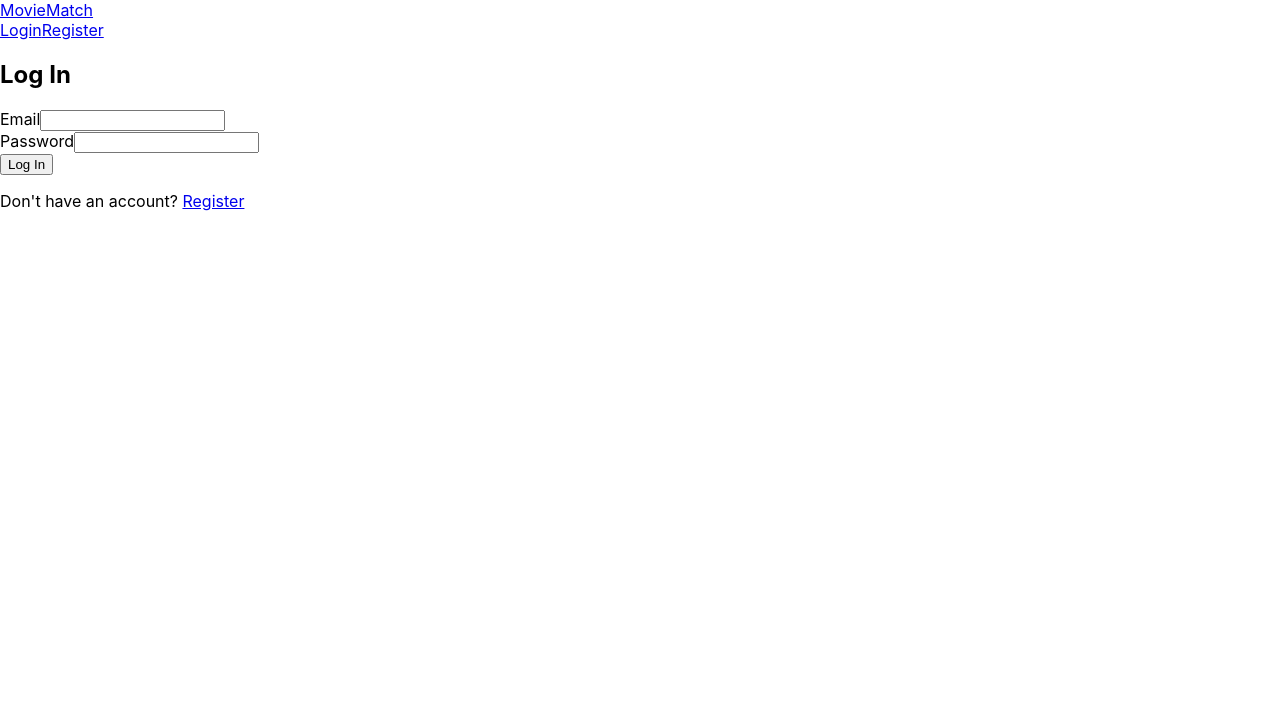
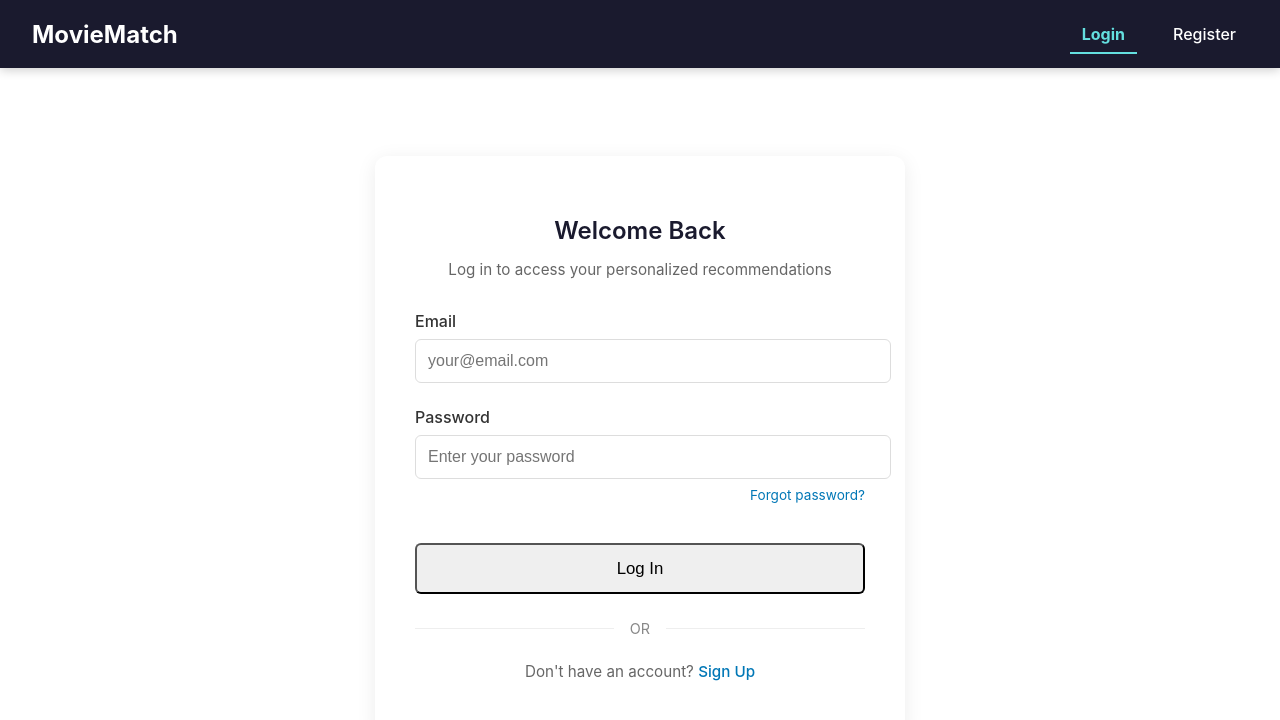
Before and after one commit to darickle/Python-Movie-Recommender, a React (Create React App) app in the folder frontend/: page /login in a window 1280 px wide. Shown: the top 720 px of the page. Built offline with nearby package versions, Linux system fonts and the light colour scheme.

Commit message:
Style the pages that I can currently see

```diff
--- a/frontend/src/components/Login.js
+++ b/frontend/src/components/Login.js
@@ -1,15 +1,18 @@
 import React, { useState } from 'react';
 import { Link } from 'react-router-dom';
 import axios from 'axios';
+import '../styles/auth.css';
 
 function Login({ login }) {
   const [email, setEmail] = useState('');
   const [password, setPassword] = useState('');
   const [error, setError] = useState('');
+  const [isLoading, setIsLoading] = useState(false);
 
   const handleSubmit = async (e) => {
     e.preventDefault();
     setError('');
+    setIsLoading(true);
 
     try {
       const response = await axios.post('http://localhost:5000/api/login', {
@@ -20,12 +23,18 @@ const handleSubmit = async (e) => {
       login(response.data.token, response.data.user);
     } catch (error) {
       setError(error.response?.data?.error || 'Login failed. Please try again.');
+    } finally {
+      setIsLoading(false);
     }
   };
 
   return (
+    <div className="container">
       <div className="auth-container">
-    <h2>Log In</h2>
+        <div className="auth-header">
+          <h2>Welcome Back</h2>
+          <p className="auth-subtitle">Log in to access your personalized recommendations</p>
+        </div>
 
         {error && <div className="error-message">{error}</div>}
 
@@ -37,7 +46,9 @@ return (
               id="email"
               value={email}
               onChange={(e) => setEmail(e.target.value)}
+              placeholder="your@email.com"
               required
+              className="form-input"
             />
           </div>
 
@@ -48,16 +59,32 @@ return (
               id="password"
               value={password}
               onChange={(e) => setPassword(e.target.value)}
+              placeholder="Enter your password"
               required
+              className="form-input"
             />
+            <div className="password-options">
+              <Link to="/forgot-password" className="forgot-password">Forgot password?</Link>
+            </div>
           </div>
 
-      <button type="submit" className="btn btn-primary">Log In</button>
+          <button
+            type="submit"
+            className={`btn btn-primary login-btn ${isLoading ? 'btn-loading' : ''}`}
+            disabled={isLoading}
+          >
+            {isLoading ? 'Logging in...' : 'Log In'}
+          </button>
         </form>
 
+        <div className="auth-separator">
+          <span>OR</span>
+        </div>
+
         <p className="auth-redirect">
-      Don't have an account? <Link to="/register">Register</Link>
+          Don't have an account? <Link to="/register" className="auth-link">Sign Up</Link>
         </p>
+      </div>
     </div>
   );
 }
--- a/frontend/src/components/Navbar.js
+++ b/frontend/src/components/Navbar.js
@@ -1,26 +1,46 @@
-import React from 'react';
-import { Link } from 'react-router-dom';
+import React, { useState } from 'react';
+import { Link, useLocation } from 'react-router-dom';
+import '../styles/navbar.css';
 
 function Navbar({ isAuthenticated, logout, user }) {
+  const [menuOpen, setMenuOpen] = useState(false);
+  const location = useLocation();
+
+  const toggleMenu = () => {
+    setMenuOpen(!menuOpen);
+  };
+
+  const closeMenu = () => {
+    setMenuOpen(false);
+  };
+
+  const isActive = (path) => {
+    return location.pathname === path ? 'active' : '';
+  };
+
   return (
     <nav className="navbar">
       <div className="navbar-brand">
         <Link to="/">MovieMatch</Link>
       </div>
 
-    <div className="navbar-menu">
+      <button className="menu-toggle" onClick={toggleMenu}>
+        {menuOpen ? '✕' : '☰'}
+      </button>
+
+      <div className={`navbar-menu ${menuOpen ? 'show' : ''}`}>
         {isAuthenticated ? (
           <>
-          <Link to="/" className="nav-item">Home</Link>
-          <Link to="/watchlist" className="nav-item">Watchlist</Link>
-          <Link to="/setup" className="nav-item">Services</Link>
-          <Link to="/profile" className="nav-item">Profile</Link>
-          <button onClick={logout} className="nav-item btn-link">Logout</button>
+            <Link to="/" className={`nav-item ${isActive('/')}`} onClick={closeMenu}>Home</Link>
+            <Link to="/watchlist" className={`nav-item ${isActive('/watchlist')}`} onClick={closeMenu}>Watchlist</Link>
+            <Link to="/setup" className={`nav-item ${isActive('/setup')}`} onClick={closeMenu}>Services</Link>
+            <Link to="/profile" className={`nav-item ${isActive('/profile')}`} onClick={closeMenu}>Profile</Link>
+            <button onClick={() => { logout(); closeMenu(); }} className="nav-item btn-link">Logout</button>
           </>
         ) : (
           <>
-          <Link to="/login" className="nav-item">Login</Link>
-          <Link to="/register" className="nav-item">Register</Link>
+            <Link to="/login" className={`nav-item ${isActive('/login')}`} onClick={closeMenu}>Login</Link>
+            <Link to="/register" className={`nav-item ${isActive('/register')}`} onClick={closeMenu}>Register</Link>
           </>
         )}
       </div>
--- a/frontend/src/components/Register.js
+++ b/frontend/src/components/Register.js
@@ -1,12 +1,14 @@
 import React, { useState } from 'react';
 import { Link } from 'react-router-dom';
 import axios from 'axios';
+import '../styles/auth.css';
 
 function Register({ login }) {
   const [email, setEmail] = useState('');
   const [password, setPassword] = useState('');
   const [confirmPassword, setConfirmPassword] = useState('');
   const [error, setError] = useState('');
+  const [isLoading, setIsLoading] = useState(false);
 
   const handleSubmit = async (e) => {
     e.preventDefault();
@@ -16,6 +18,8 @@ const handleSubmit = async (e) => {
       setError('Passwords do not match');
       return;
     }
+
+    setIsLoading(true);
 
     try {
       const response = await axios.post('http://localhost:5000/api/register', {
@@ -27,12 +31,18 @@ const handleSubmit = async (e) => {
       login(response.data.token, { email, streaming_services: [] });
     } catch (error) {
       setError(error.response?.data?.error || 'Registration failed. Please try again.');
+    } finally {
+      setIsLoading(false);
     }
   };
 
   return (
+    <div className="container">
       <div className="auth-container">
+        <div className="auth-header">
           <h2>Create an Account</h2>
+          <p className="auth-subtitle">Sign up to discover personalized movie recommendations</p>
+        </div>
 
         {error && <div className="error-message">{error}</div>}
 
@@ -44,7 +54,9 @@ return (
               id="email"
               value={email}
               onChange={(e) => setEmail(e.target.value)}
+              placeholder="your@email.com"
               required
+              className="form-input"
             />
           </div>
 
@@ -55,8 +67,11 @@ return (
               id="password"
               value={password}
               onChange={(e) => setPassword(e.target.value)}
+              placeholder="Create a password"
               required
+              className="form-input"
             />
+            <div className="password-hint">Password must be at least 8 characters</div>
           </div>
 
           <div className="form-group">
@@ -66,16 +81,33 @@ return (
               id="confirm-password"
               value={confirmPassword}
               onChange={(e) => setConfirmPassword(e.target.value)}
+              placeholder="Confirm your password"
               required
+              className="form-input"
             />
           </div>
 
-      <button type="submit" className="btn btn-primary">Register</button>
+          <button
+            type="submit"
+            className={`btn btn-primary login-btn ${isLoading ? 'btn-loading' : ''}`}
+            disabled={isLoading}
+          >
+            {isLoading ? 'Creating Account...' : 'Create Account'}
+          </button>
         </form>
 
+        <div className="terms-agreement">
+          By signing up, you agree to our <Link to="/terms" className="auth-link">Terms of Service</Link> and <Link to="/privacy" className="auth-link">Privacy Policy</Link>
+        </div>
+
+        <div className="auth-separator">
+          <span>OR</span>
+        </div>
+
         <p className="auth-redirect">
-      Already have an account? <Link to="/login">Log In</Link>
+          Already have an account? <Link to="/login" className="auth-link">Log In</Link>
         </p>
+      </div>
     </div>
   );
 }
--- a/frontend/src/styles/Navbar.css
+++ b/frontend/src/styles/Navbar.css
@@ -1,4 +1,4 @@
-/* Navigation */
+/* Enhanced Navigation Bar */
 .navbar {
   display: flex;
   justify-content: space-between;
@@ -6,6 +6,10 @@
   padding: 1rem 2rem;
   background-color: #1a1a2e;
   color: #fff;
+  box-shadow: 0 2px 10px rgba(0, 0, 0, 0.2);
+  position: sticky;
+  top: 0;
+  z-index: 100;
 }
 
 .navbar-brand a {
@@ -13,22 +17,47 @@
   font-size: 1.5rem;
   font-weight: bold;
   text-decoration: none;
+  transition: color 0.3s;
+}
+
+.navbar-brand a:hover {
+  color: #64dfdf;
 }
 
 .navbar-menu {
   display: flex;
   gap: 1.5rem;
+  align-items: center;
 }
 
 .nav-item {
   color: #fff;
   text-decoration: none;
   font-weight: 500;
-  transition: color 0.3s;
+  padding: 0.5rem 0.75rem;
+  border-radius: 4px;
+  transition: all 0.3s;
+  position: relative;
 }
 
 .nav-item:hover {
   color: #64dfdf;
+  background-color: rgba(255, 255, 255, 0.1);
+}
+
+.nav-item.active {
+  color: #64dfdf;
+  font-weight: 700;
+}
+
+.nav-item.active::after {
+  content: '';
+  position: absolute;
+  bottom: -2px;
+  left: 0;
+  width: 100%;
+  height: 2px;
+  background-color: #64dfdf;
 }
 
 .btn-link {
@@ -37,4 +66,55 @@
   cursor: pointer;
   font-size: 1rem;
   font-weight: 500;
+  color: #fff;
+  padding: 0.5rem 0.75rem;
+  border-radius: 4px;
+  transition: all 0.3s;
 }
+
+.btn-link:hover {
+  color: #64dfdf;
+  background-color: rgba(255, 255, 255, 0.1);
+}
+
+/* Mobile menu toggle */
+.menu-toggle {
+  display: none;
+  background: none;
+  border: none;
+  color: white;
+  font-size: 1.5rem;
+  cursor: pointer;
+}
+
+/* Responsive styles */
+@media (max-width: 768px) {
+  .menu-toggle {
+    display: block;
+  }
+
+  .navbar-menu {
+    position: absolute;
+    top: 100%;
+    left: 0;
+    right: 0;
+    flex-direction: column;
+    background-color: #1a1a2e;
+    padding: 1rem;
+    gap: 1rem;
+    transform: scaleY(0);
+    transform-origin: top;
+    transition: transform 0.3s ease;
+    box-shadow: 0 5px 10px rgba(0, 0, 0, 0.2);
+  }
+
+  .navbar-menu.show {
+    transform: scaleY(1);
+  }
+
+  .nav-item, .btn-link {
+    width: 100%;
+    text-align: center;
+    padding: 0.75rem;
+  }
+}
--- a/frontend/src/styles/auth.css
+++ b/frontend/src/styles/auth.css
@@ -1,24 +1,174 @@
 /* Auth pages */
 .auth-container {
-  max-width: 500px;
-  margin: 2rem auto;
-  padding: 2rem;
+  max-width: 450px;
+  margin: 3rem auto;
+  padding: 2.5rem;
   background-color: white;
-  border-radius: 8px;
-  box-shadow: 0 2px 10px rgba(0, 0, 0, 0.1);
+  border-radius: 12px;
+  box-shadow: 0 4px 20px rgba(0, 0, 0, 0.08);
+}
+
+.auth-header {
+  text-align: center;
+  margin-bottom: 2rem;
 }
 
 .auth-container h2 {
-  margin-bottom: 1.5rem;
-  text-align: center;
+  margin-bottom: 0.5rem;
+  color: #1a1a2e;
+  font-weight: 600;
 }
 
-.auth-form .btn {
+.auth-subtitle {
+  color: #666;
+  font-size: 0.95rem;
+}
+
+.auth-form .form-group {
+  margin-bottom: 1.5rem;
+}
+
+.auth-form label {
+  display: block;
+  margin-bottom: 0.5rem;
+  font-weight: 500;
+  color: #333;
+}
+
+.form-input {
   width: 100%;
+  padding: 0.75rem;
+  border: 1px solid #ddd;
+  border-radius: 6px;
+  font-size: 1rem;
+  transition: border-color 0.3s ease;
+}
+
+.form-input:focus {
+  outline: none;
+  border-color: #0077b6;
+  box-shadow: 0 0 0 2px rgba(0, 119, 182, 0.1);
+}
+
+.password-options {
+  display: flex;
+  justify-content: flex-end;
+  margin-top: 0.5rem;
+}
+
+.password-hint {
+  margin-top: 0.5rem;
+  font-size: 0.8rem;
+  color: #777;
+}
+
+.forgot-password {
+  font-size: 0.85rem;
+  color: #0077b6;
+  text-decoration: none;
+}
+
+.forgot-password:hover {
+  text-decoration: underline;
+}
+
+.login-btn {
+  width: 100%;
+  padding: 0.85rem;
   margin-top: 1rem;
+  font-size: 1.05rem;
+  font-weight: 500;
+  border-radius: 6px;
+  transition: background-color 0.3s ease;
+}
+
+.btn-loading {
+  opacity: 0.8;
+  cursor: not-allowed;
+}
+
+.terms-agreement {
+  margin-top: 1.25rem;
+  text-align: center;
+  font-size: 0.8rem;
+  color: #777;
+}
+
+.auth-separator {
+  position: relative;
+  text-align: center;
+  margin: 1.5rem 0;
+}
+
+.auth-separator::before {
+  content: "";
+  position: absolute;
+  top: 50%;
+  left: 0;
+  right: 0;
+  height: 1px;
+  background-color: #eee;
+}
+
+.auth-separator span {
+  position: relative;
+  background-color: white;
+  padding: 0 1rem;
+  color: #888;
+  font-size: 0.9rem;
 }
 
 .auth-redirect {
-  margin-top: 1.5rem;
+  margin-top: 1rem;
   text-align: center;
+  font-size: 0.95rem;
+  color: #666;
 }
+
+.auth-link {
+  color: #0077b6;
+  font-weight: 500;
+  text-decoration: none;
+}
+
+.auth-link:hover {
+  text-decoration: underline;
+}
+
+.error-message {
+  background-color: #ffebee;
+  color: #c62828;
+  padding: 1rem;
+  border-radius: 6px;
+  margin-bottom: 1.5rem;
+  font-size: 0.9rem;
+  display: flex;
+  align-items: center;
+}
+
+.error-message::before {
+  content: "!";
+  display: inline-flex;
+  align-items: center;
+  justify-content: center;
+  width: 20px;
+  height: 20px;
+  background-color: #c62828;
+  color: white;
+  border-radius: 50%;
+  margin-right: 0.75rem;
+  font-weight: bold;
+}
+
+/* Responsive adjustments */
+@media (max-width: 480px) {
+  .auth-container {
+    margin: 1.5rem auto;
+    padding: 1.5rem;
+    border-radius: 8px;
+  }
+
+  .login-btn {
+    padding: 0.75rem;
+  }
+}
--- a/frontend/src/styles/home.css
+++ b/frontend/src/styles/home.css
@@ -1,18 +1,57 @@
 /* Home page */
+.container {
+  max-width: 1200px;
+  margin: 0 auto;
+  padding: 20px;
+}
+
+/* Loading state */
+.loading-container {
+  display: flex;
+  flex-direction: column;
+  align-items: center;
+  justify-content: center;
+  height: 50vh;
+}
+
+.loading-spinner {
+  border: 4px solid rgba(0, 0, 0, 0.1);
+  border-radius: 50%;
+  border-top: 4px solid #0077b6;
+  width: 40px;
+  height: 40px;
+  animation: spin 1s linear infinite;
+  margin-bottom: 1rem;
+}
+
+@keyframes spin {
+  0% { transform: rotate(0deg); }
+  100% { transform: rotate(360deg); }
+}
+
+/* Welcome screen */
 .home-no-services {
   text-align: center;
   margin: 4rem auto;
   max-width: 600px;
+  background-color: white;
+  padding: 2rem;
+  border-radius: 8px;
+  box-shadow: 0 2px 10px rgba(0, 0, 0, 0.1);
 }
 
 .home-no-services h2 {
-  margin-bottom: 1rem;
+  margin-bottom: 1.5rem;
+  color: #0077b6;
 }
 
 .home-no-services p {
   margin-bottom: 2rem;
+  font-size: 1.1rem;
+  color: #555;
 }
 
+/* Home sections */
 .home section {
   margin-bottom: 3rem;
 }
@@ -21,24 +60,46 @@
   margin-bottom: 1.5rem;
   border-bottom: 2px solid #f0f0f0;
   padding-bottom: 0.5rem;
+  color: #1a1a2e;
+  font-weight: 600;
 }
 
+/* Empty state for no recommendations */
+.empty-state {
+  text-align: center;
+  padding: 2rem;
+  background-color: white;
+  border-radius: 8px;
+  box-shadow: 0 2px 10px rgba(0, 0, 0, 0.1);
+}
+
+.empty-state p {
+  margin-bottom: 1.5rem;
+  color: #666;
+}
+
+/* Content grid */
 .content-grid {
   display: grid;
   grid-template-columns: repeat(auto-fill, minmax(180px, 1fr));
   gap: 1.5rem;
 }
 
+/* Content cards */
 .content-card {
   background-color: white;
   border-radius: 8px;
   overflow: hidden;
-  box-shadow: 0 2px 10px rgba(0, 0, 0, 0.1);
-  transition: transform 0.3s ease;
+  box-shadow: 0 2px 8px rgba(0, 0, 0, 0.15);
+  transition: transform 0.3s ease, box-shadow 0.3s ease;
+  height: 100%;
+  display: flex;
+  flex-direction: column;
 }
 
 .content-card:hover {
   transform: translateY(-5px);
+  box-shadow: 0 8px 16px rgba(0, 0, 0, 0.2);
 }
 
 .content-card img {
@@ -47,26 +108,61 @@
   object-fit: cover;
 }
 
+.content-card-body {
+  padding: 0.75rem;
+  display: flex;
+  flex-direction: column;
+  flex-grow: 1;
+}
+
 .content-card h3 {
   font-size: 1rem;
-  padding: 0.75rem;
+  margin-bottom: 0.5rem;
   white-space: nowrap;
   overflow: hidden;
   text-overflow: ellipsis;
 }
 
 .content-card p {
-  padding: 0 0.75rem;
   color: #666;
   font-size: 0.875rem;
+  margin-bottom: 0.75rem;
 }
 
 .card-actions {
   display: flex;
-  padding: 0.75rem;
   gap: 0.5rem;
+  margin-top: auto;
 }
 
 .card-actions .btn {
   flex: 1;
+  font-size: 0.8rem;
 }
+
+/* Responsive adjustments */
+@media (max-width: 768px) {
+  .content-grid {
+    grid-template-columns: repeat(auto-fill, minmax(140px, 1fr));
+    gap: 1rem;
+  }
+
+  .content-card img {
+    height: 200px;
+  }
+}
+
+@media (max-width: 480px) {
+  .content-grid {
+    grid-template-columns: repeat(2, 1fr);
+    gap: 0.8rem;
+  }
+
+  .content-card img {
+    height: 180px;
+  }
+
+  .card-actions {
+    flex-direction: column;
+  }
+}
```
Also changed, not shown: frontend/src/components/Home.js (+16 -1 lines), 1 other file (tests, documents, lock files or other folders). Lines whose indentation alone changed are shown as unchanged.
